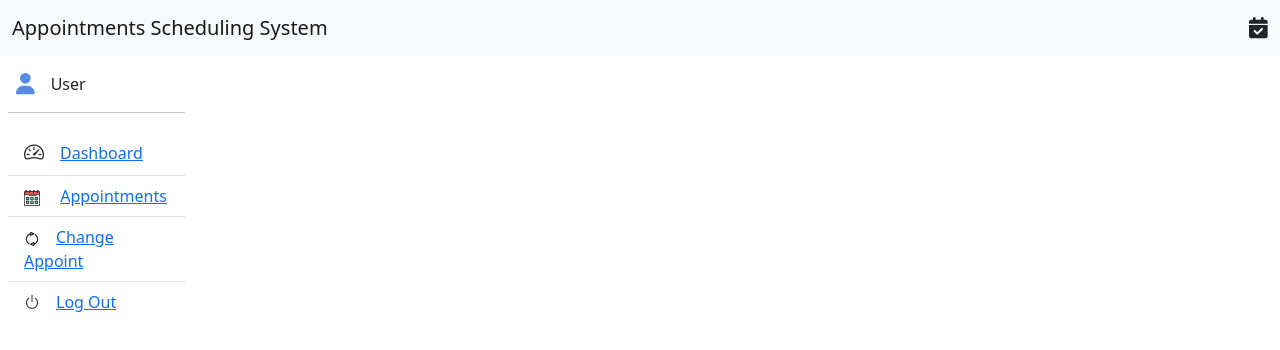
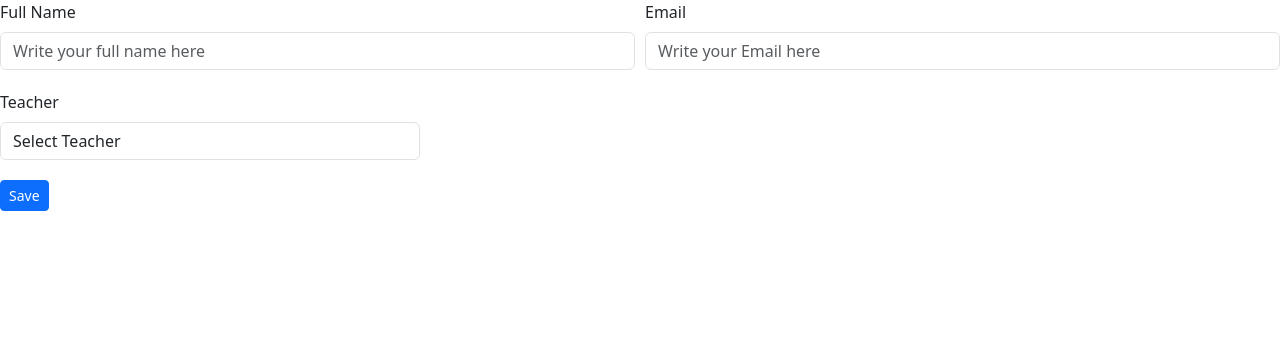
Before and after one commit to Parkash1308/Appointment_System, a React (Create React App) app: page / in a window 1280 px wide. Shown: the top 350 px of the page. Built offline with nearby package versions, Linux system fonts and the light colour scheme; the HTML template or start-up script is replaced by a standard one.

Commit message:
Working on Registration of student

```diff
--- a/src/App.js
+++ b/src/App.js
@@ -13,58 +13,51 @@ import LogOut from "./components/LogOut";
 import React from "react";
 import LogIn from "./components/LogIn";
 import History from "./components/History";
+import Registration from "./components/Registration";
 
 function App() {
   return (
    <>
 
-       <Navbar/>
-       {/*<LogIn />*/}
+       {/*<LogIn/>*/}
 
-       <div className='container-fluid bg-secondary min-vh-100 px-0'>
+        <Registration />
 
-              <div className='row'>
 
-               <div className='col-2 bg-white vh-100'>
+       {/*<Navbar/>*/}
 
-                       <Sidebar />
 
-               </div>
-               <div className='col bg-white vh-100'>
-                   <Routes>
-                       <Route path='/appointments' element = { <Appointments /> } />
-                       <Route path='/change-appoints' element = { <ChangeAppointments /> } />
-                       {/*<Route path='/all-meetings' element = { <Meetings /> } />*/}
-                       <Route path='/dashboard' element = { <Dashboard /> } />
-                       {/*<Route path='/cancel-appoints' element = { <CancelAppointments /> } />*/}
-                       <Route path='/log-out' element = { <LogOut /> } />
-                       <Route path='/all-files' element = { <App /> } />}
-                       <Route path='/view-history' element={ <History/>} />
-                       <Route path='/login' element={ <App /> } />
+       {/*<div className='container-fluid bg-secondary min-vh-100 px-0'>*/}
+
+       {/*       <div className='row'>*/}
+
+       {/*        <div className='col-2 bg-white vh-100'>*/}
+
+       {/*                <Sidebar />*/}
+
+       {/*        </div>*/}
+       {/*        <div className='col bg-white vh-100'>*/}
+       {/*            <Routes>*/}
+       {/*                <Route path='/appointments' element = { <Appointments /> } />*/}
+       {/*                <Route path='/change-appoints' element = { <ChangeAppointments /> } />*/}
+       {/*                /!*<Route path='/all-meetings' element = { <Meetings /> } />*!/*/}
+       {/*                <Route path='/dashboard' element = { <Dashboard /> } />*/}
+       {/*                /!*<Route path='/cancel-appoints' element = { <CancelAppointments /> } />*!/*/}
+       {/*                /!*<Route path='/log-out' element = { <LogOut /> } />*!/*/}
+       {/*                /!*<Route path='/all-files' element = { <App /> } />}*!/*/}
+       {/*                <Route path='/view-history' element={ <History/>} />*/}
+       {/*                /!*<Route path='/App' element={ <App /> } />*!/*/}
 
 
 
-                   </Routes>
-               </div>
-           </div>
-       </div>
+       {/*            </Routes>*/}
+       {/*        </div>*/}
+       {/*    </div>*/}
+       {/*</div>*/}
 
 
 
        {/*<History />*/}
-
-
-
-
-
-
-
-
-
-
-
-
-
 
 
    </>
--- a/src/components/LogIn.js
+++ b/src/components/LogIn.js
@@ -98,7 +98,7 @@ function LogIn(){
                                         style={{ paddingLeft: "2.5rem", paddingRight: "2.5rem" }}
                                         // onClick={coursesPage}
                                     >
-                                        <Link to="/Sidebar" >Login </Link>
+                                        <Link to="/App" >Login </Link>
                                     </button>
                                     <p className="small fw-bold mt-2 pt-1 mb-0">
                                         Don't have an account?{" "}
@@ -121,31 +121,7 @@ function LogIn(){
             </section>
 
 
-            <div className='container-fluid bg-secondary min-vh-100 px-0'>
 
-                <div className='row'>
-
-                    <div className='col-2 bg-white vh-100'>
-                        {/*<Sidebar />*/}
-                    </div>
-                    <div className='col bg-white vh-100'>
-                        <Routes>
-
-
-                            {/*<Route path='/change-appoints' element = { <ChangeAppointments /> } />*/}
-                            {/*/!*<Route path='/all-meetings' element = { <Meetings /> } />*!/*/}
-                            {/*<Route path='/dashboard' element = { <Dashboard /> } />*/}
-                            {/*/!*<Route path='/cancel-appoints' element = { <CancelAppointments /> } />*!/*/}
-                            {/*<Route path='/log-out' element = { <LogOut /> } />*/}
-                            {/*<Route path='/all-files' element = { <App /> } />}*/}
-                            {/*<Route path='/view-history' element={ <History/>} />*/}
-                            {/*<Route path='/login' element={ <App /> } />*/}
-
-
-                        </Routes>
-                    </div>
-                </div>
-            </div>
 
 
 
--- /dev/null
+++ b/src/components/Registration.js
@@ -0,0 +1,126 @@
+import React from "react"
+
+const  Registration = () =>{
+
+
+    return(
+
+        <>
+            <form>
+                <div className="form-row">
+                    <div className="form-group col-md-6">
+                        <label htmlFor="inputEmail4">Full Name</label>
+                        <input
+                            type="email"
+                            className="form-control"
+                            id="inputEmail4"
+                            placeholder="Write your full name here"
+                        />
+                    </div>
+
+                    <div className="form-group col-md-6">
+                        <label htmlFor="inputEmail4">Email</label>
+                        <input
+                            type="email"
+                            className="form-control"
+                            id="inputEmail4"
+                            placeholder="Write your Email here"
+                        />
+                    </div>
+
+                </div>
+
+                <div className="form-row">
+
+                    {/*<div className="form-group col-md-4 py-2">*/}
+                    {/*    <label htmlFor="inputState">Select Semester</label>*/}
+                    {/*    <select id="inputState" className="form-control">*/}
+                    {/*        <option selected="">Select Semester</option>*/}
+                    {/*        <option>1st</option>*/}
+                    {/*        <option>2nd</option>*/}
+                    {/*        <option>3rd</option>*/}
+                    {/*        <option>4th</option>*/}
+                    {/*        <option>5th</option>*/}
+                    {/*        <option>6th</option>*/}
+                    {/*        <option>7th</option>*/}
+                    {/*        <option>8th</option>*/}
+
+                    {/*    </select>*/}
+                    {/*</div>*/}
+
+
+                    <div className="form-group col-md-4 py-1">
+                        <label htmlFor="inputState">Teacher</label>
+                        <select id="inputState" className="form-control">
+                            <option selected="">Select Teacher</option>
+                            <option>Dr. Farzeel Anwar</option>
+                            <option>Dr. Saif Hassan</option>
+                            <option>Mr. Khalid Detho</option>
+                            <option>Engr. Fayyazuddin</option>
+                            <option>Dr. Muhammad Hussain Mughal</option>
+                            <option>Mr. Sohail Khan</option>
+                        </select>
+                    </div>
+
+
+                    {/*<div className="form-group col-md-4 py-2">*/}
+                    {/*    <label htmlFor="inputState">Is your class teacher?</label>*/}
+                    {/*    <select id="inputState" className="form-control">*/}
+                    {/*        <option selected="">Yes or No</option>*/}
+                    {/*        <option>Yes</option>*/}
+                    {/*        <option>No</option>*/}
+
+
+                    {/*    </select>*/}
+
+                    {/*</div>*/}
+
+
+                </div>
+
+
+            </form>
+
+            <div>
+
+                <form>
+                    <fieldset disabled="">
+                        {/*<div className="form-group py-2">*/}
+                        {/*    <label htmlFor="disabledTextInput">Query</label>*/}
+                        {/*    <input*/}
+                        {/*        type="text"*/}
+                        {/*        id="disabledTextInput"*/}
+                        {/*        className="form-control"*/}
+                        {/*        placeholder="Write your Query here"*/}
+                        {/*    />*/}
+                        {/*</div>*/}
+
+                        {/*<div className="form-group col-md-4">*/}
+                        {/*    <label htmlFor="inputState">Select date</label>*/}
+                        {/*    <DatePicker*/}
+                        {/*        showIcon*/}
+                        {/*        selected={startDate}*/}
+                        {/*        onChange={(date) => setStartDate(date)}*/}
+                        {/*    />*/}
+
+                        {/*</div>*/}
+
+
+
+                        <button type="submit" className="btn btn-primary btn-sm">
+                            Save
+                        </button>
+                    </fieldset>
+                </form>
+
+
+            </div>
+
+
+
+        </>
+
+    );
+}
+
+export default Registration;
```
